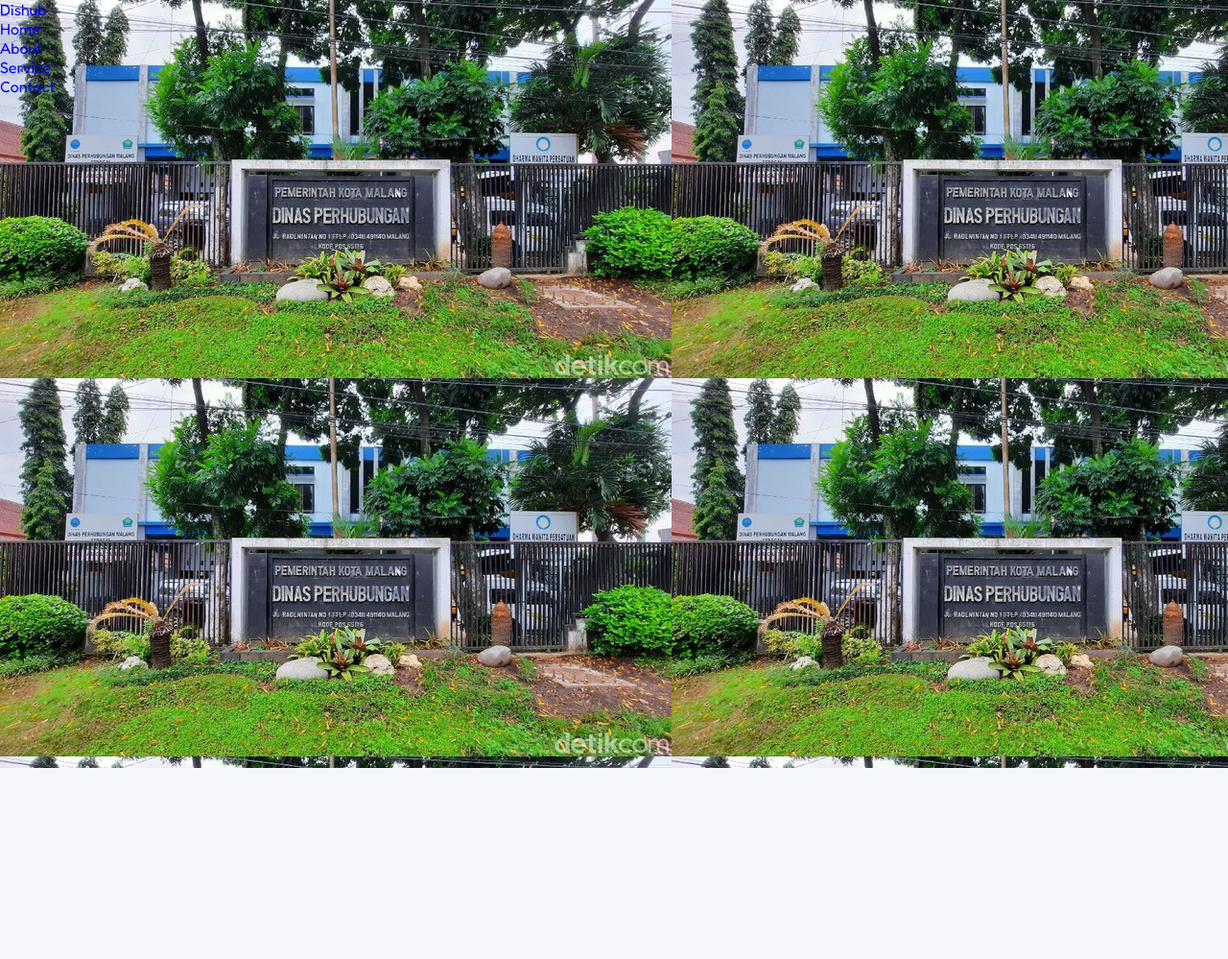
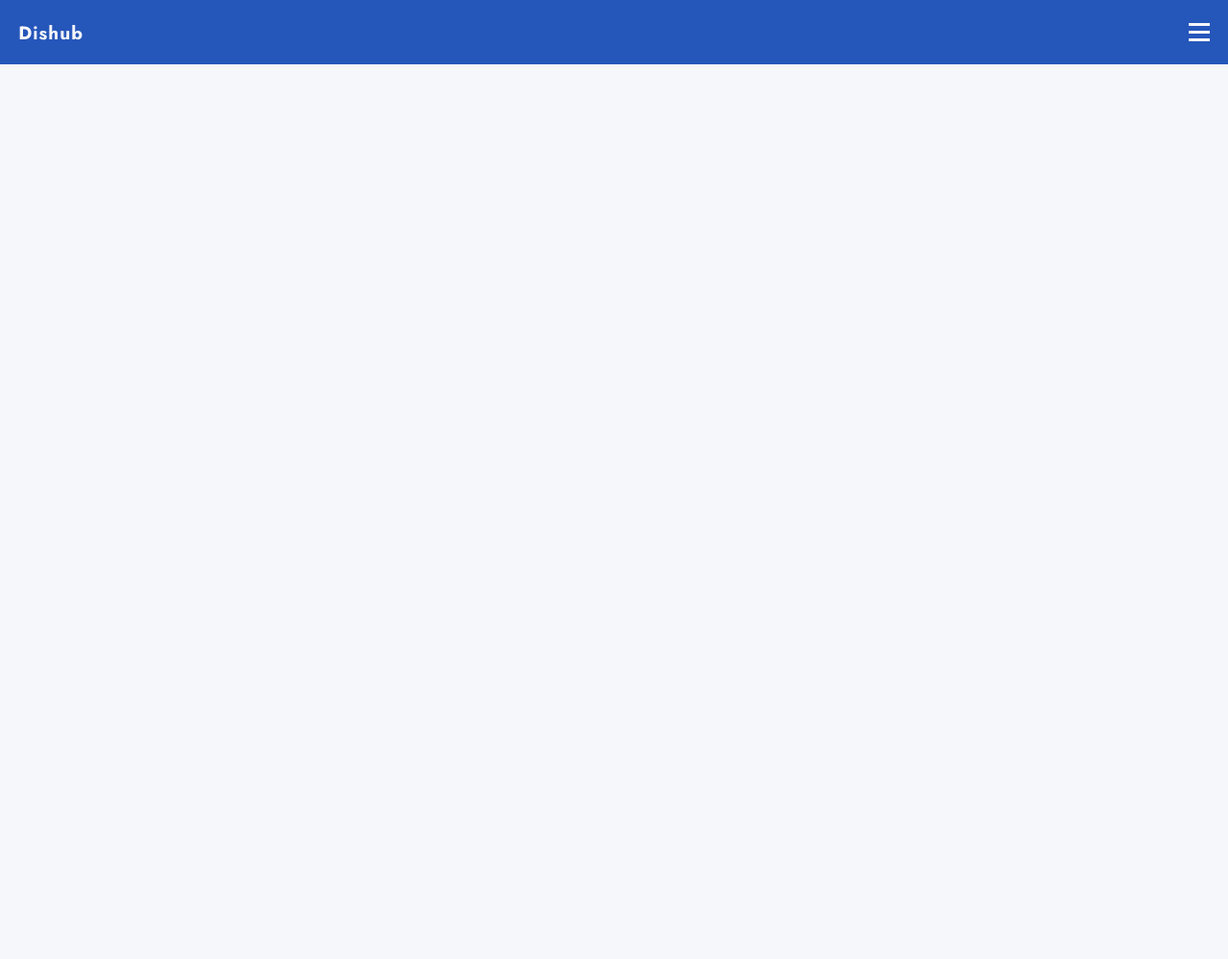
Before and after one commit to mochfarrel06/dishub, a PHP site: page / in a window 1280 px wide. Shown: the top 999 px of the page at 96% size. Run offline with PHP 8.4, Linux system fonts and the light colour scheme.

Commit message:
Update style.css

```diff
--- a/css/style.css
+++ b/css/style.css
@@ -29,14 +29,8 @@
 }
 
 /* Header */
-.header {
-  width: 100%;
-  height: 100vh;
-  background-image: url('asset/header-image.jpeg');
-  background-color: red;
-}
 
-/* header .navbar {
+.navbar {
   background-color: var(--blue-one);
   padding: 1.2em;
   width: 100%;
@@ -45,13 +39,13 @@
   z-index: 999;
 }
 
-header .navbar .container {
+.navbar .container {
   display: flex;
   justify-content: space-between;
   align-items: center;
 }
 
-header .navbar .container .logo {
+.navbar .container .logo {
   color: var(--blue-four);
   font-size: 1.2em;
   font-family: 'Jost', sans-serif;
@@ -59,12 +53,12 @@
   letter-spacing: 1px;
 }
 
-header .navbar .container .hamburger {
+.navbar .container .hamburger {
   cursor: pointer;
   display: block;
 }
 
-header .navbar .container .hamburger .bar {
+.navbar .container .hamburger .bar {
   display: block;
   width: 22px;
   height: 3px;
@@ -73,19 +67,19 @@
   background-color: var(--blue-four);
 }
 
-header .navbar .container .hamburger.active .bar:nth-child(2) {
+.navbar .container .hamburger.active .bar:nth-child(2) {
   opacity: 0;
 }
 
-header .navbar .container .hamburger.active .bar:nth-child(1) {
+.navbar .container .hamburger.active .bar:nth-child(1) {
   transform: translateY(8px) rotate(45deg);
 }
 
-header .navbar .container .hamburger.active .bar:nth-child(3) {
+.navbar .container .hamburger.active .bar:nth-child(3) {
   transform: translateY(-8px) rotate(-45deg);
 }
 
-header .navbar .container nav {
+.navbar .container nav {
   position: fixed;
   display: flex;
   right: -100%;
@@ -100,6 +94,6 @@
   z-index: 99999;
 }
 
-header .navbar .container nav.active {
+.navbar .container nav.active {
   right: 0;
-} */
+}
```
